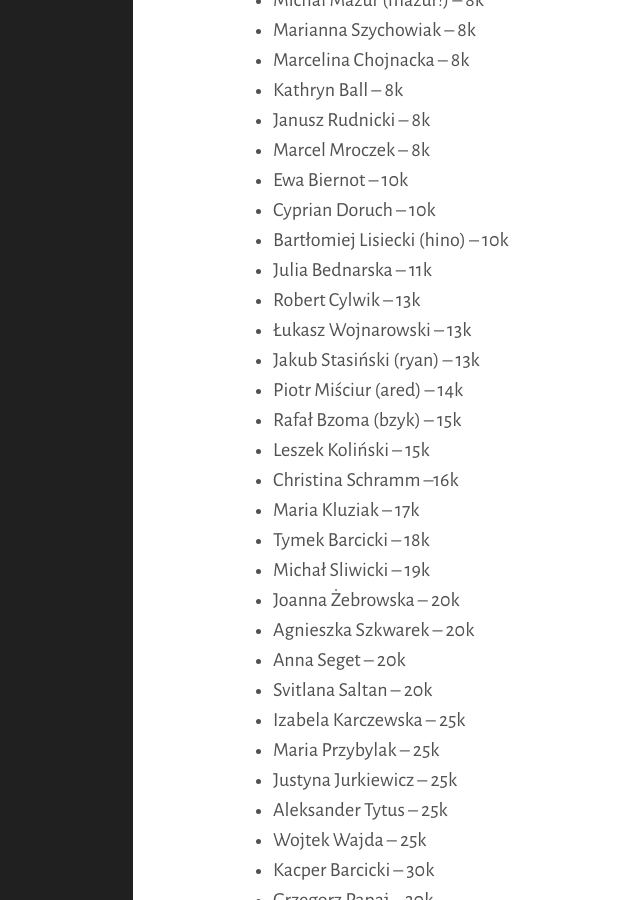
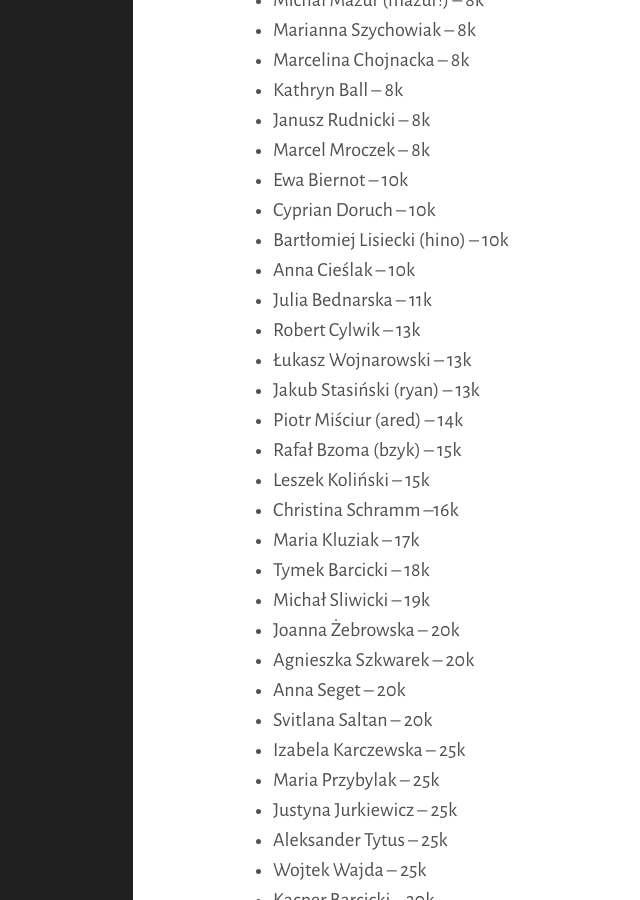
Before and after one commit to tasuki/lsg, a Jekyll site: the page built from zarejestrowani.md, in a window 1280 px wide and 900 px high, scrolled down 1305 px. Shown: the whole window, without its empty margins (227-867 px from the left). Built offline with Jekyll 4.4.1, drawn with Linux system fonts in a browser that asks for light colours; nearby versions of some CDN libraries.

Commit message:
Update zarejestrowani.md

```diff
--- a/zarejestrowani.md
+++ b/zarejestrowani.md
@@ -53,6 +53,7 @@ Zarejestrowani uczestnicy (mniej więcej wg siły):
 - Ewa Biernot -- 10k
 - Cyprian Doruch -- 10k
 - Bartłomiej Lisiecki (hino) -- 10k
+- Anna Cieślak -- 10k
 - Julia Bednarska -- 11k
 - Robert Cylwik -- 13k
 - Łukasz Wojnarowski -- 13k
```
